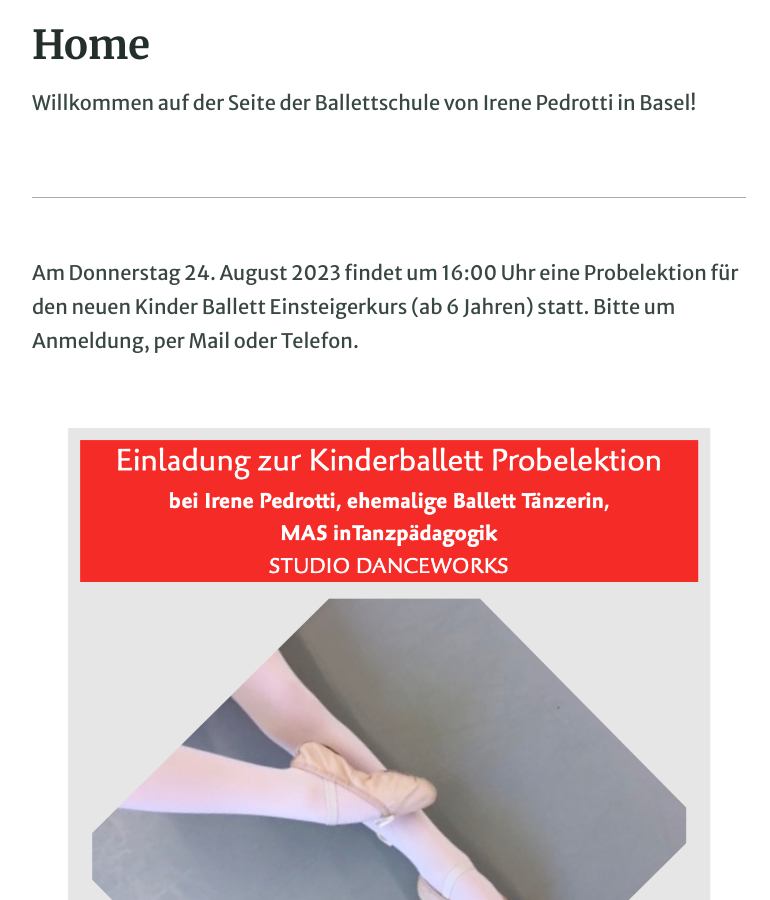
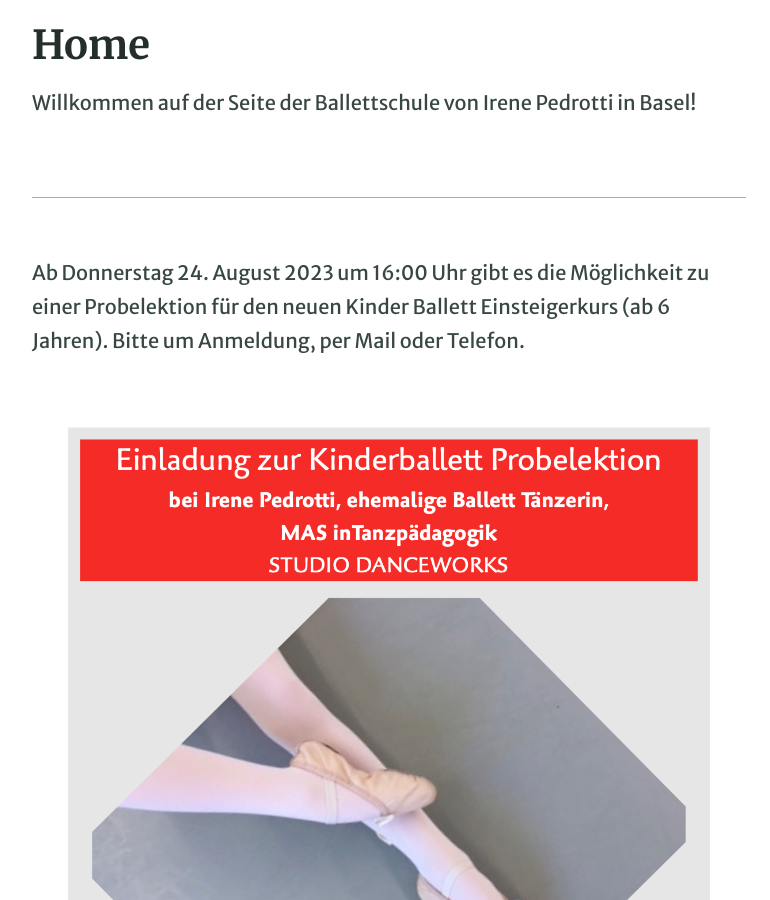
Before and after one commit to irenepedrotti/irenepedrotti.github.io, a Jekyll site: the page built from pages/index.md, in a window 1280 px wide and 900 px high, scrolled down 374 px. Shown: the whole window, without its empty margins (251-1021 px from the left). Built offline with Jekyll 4.4.1, drawn with Linux system fonts in a browser that asks for light colours.

Commit message:
Text Änderung und Flyer Probelektion ab 24.08.23

```diff
--- a/pages/index.md
+++ b/pages/index.md
@@ -8,9 +8,9 @@ Willkommen auf der Seite der Ballettschule von Irene Pedrotti in Basel!
 
 ---
 
-Am Donnerstag 24. August 2023 findet um 16:00 Uhr eine Probelektion für den neuen Kinder Ballett Einsteigerkurs (ab 6 Jahren) statt. Bitte um Anmeldung, per Mail oder Telefon.
+Ab Donnerstag 24. August 2023 um 16:00 Uhr gibt es die Möglichkeit zu einer Probelektion für den neuen Kinder Ballett Einsteigerkurs (ab 6 Jahren). Bitte um Anmeldung, per Mail oder Telefon.
 
-![Probelektion](/assets/probelektion.png)
+![Probelektion](/assets/Probelektion ab 24.08.23 PNG.png)
 
 ## Philosophie
 
```
Also changed, not shown: assets/Probelektion ab 24.08.23 PNG.png (added).
